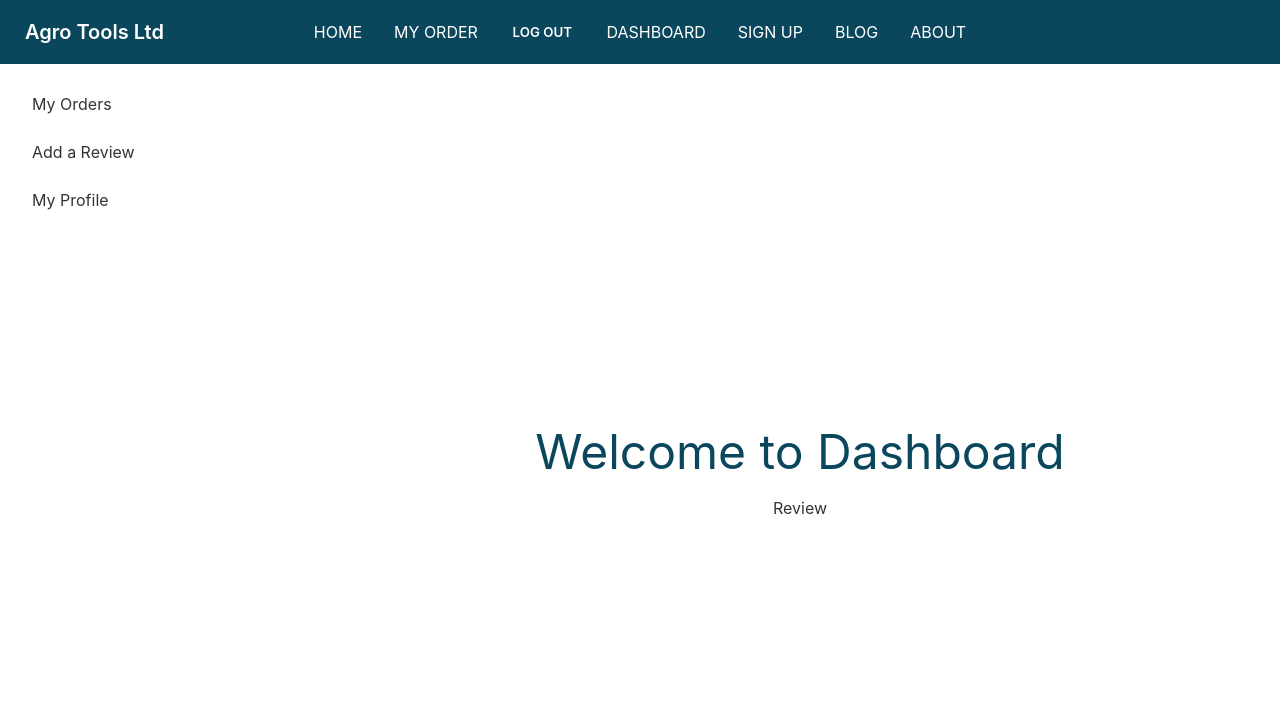
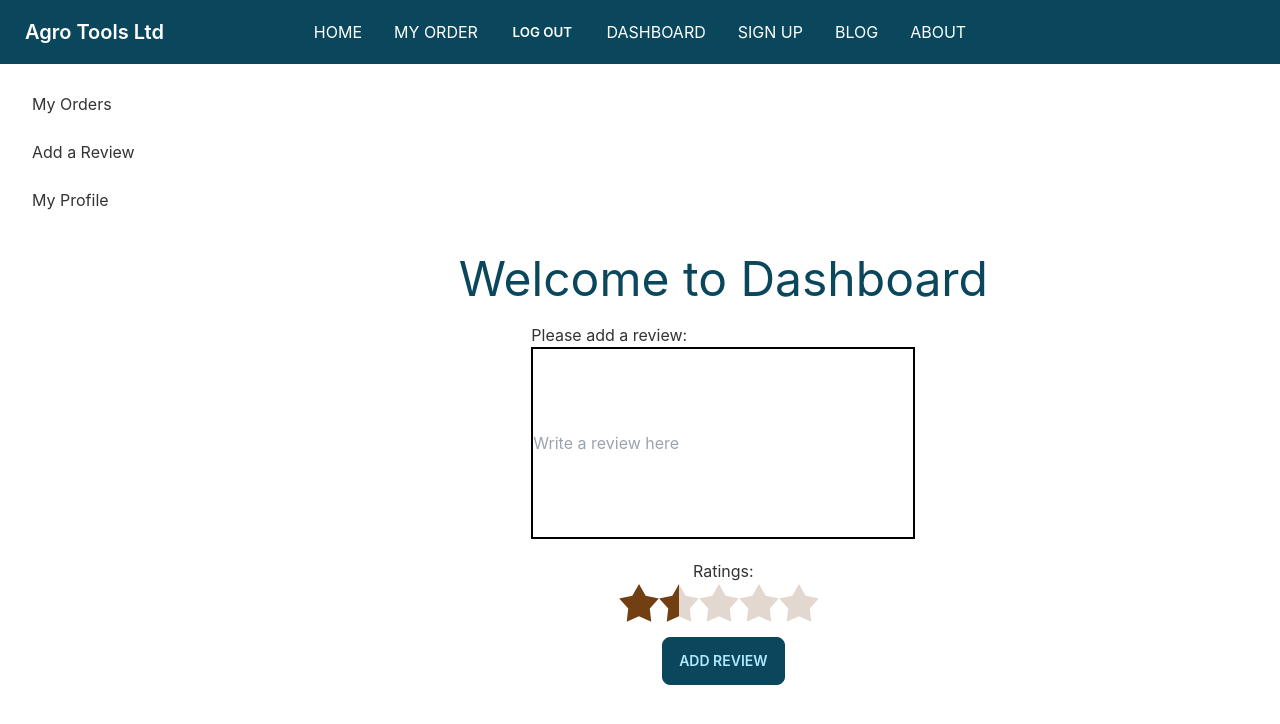
Before and after one commit to Mahbub-Sajon/agro-tools-ltd-client, a React (Create React App) app: page /dashboard/review in a window 1280 px wide. Shown: the top 724 px of the page. Built offline with nearby package versions, Linux system fonts and the light colour scheme; no server answers; sample sign-in values are in the browser's storage.

Commit message:
review added

```diff
--- /dev/null
+++ b/src/Pages/Components/CustomerReview/CustomerReview.js
@@ -0,0 +1,38 @@
+import axios from 'axios';
+import React, { useEffect, useState } from 'react';
+
+const CustomerReview = () => {
+    const [reviews, setReviews] = useState([]);
+    useEffect(() => {
+        const getReviews = async () => {
+            const url = "http://localhost:5000/review";
+            const {data} = await axios.get(url);
+            setReviews(data.slice(-3));
+        }
+        getReviews();
+    },[])
+    return (
+        <div>
+             <h3 className='text-xl text-center'>Customer Ratings</h3>
+            <div className='grid grid-cols-1 md:grid-cols-2 lg:grid-cols-3 gap-4 mb-5'>
+
+            {
+                reviews.map(review =>
+                    <div
+                    key={review._id}
+                    >
+
+                    <h2>{review.user}</h2>
+                    <h2>{review.email}</h2>
+                    <h2>{review.textReview}</h2>
+                    <h2>{review.starReview}</h2>
+
+                    </div>
+                    )
+            }
+        </div>
+        </div>
+    );
+};
+
+export default CustomerReview;
--- a/src/Pages/Components/Review/Review.js
+++ b/src/Pages/Components/Review/Review.js
@@ -1,9 +1,57 @@
-import React from 'react';
+import React, { useState } from 'react';
+import { useAuthState } from 'react-firebase-hooks/auth';
+import { useParams } from 'react-router-dom';
+import auth from '../../../firebase.init';
+import axios from 'axios';
+
 
 const Review = () => {
+    const {id} = useParams();
+    const [user, loading] = useAuthState(auth);
+    const [reviews,setReviews] = useState({});
+
+    const handleReview = event =>{
+        event.preventDefault();
+        const review ={
+            user: user.displayName,
+            email:user.email,
+            textReview: event.target.review.value,
+            startReview: event.target.rating.value
+        }
+        axios.post('http://localhost:5000/review' , review)
+        .then(response => {
+           const {data} = response;
+        });
+        event.target.reset();
+        alert('Review Added!')
+    }
     return (
+
         <div>
-            <h1>Review</h1>
+            <h2>Please add a review:</h2>
+
+            <form className='my-auto' onSubmit={handleReview}>
+                <input className=' border-2 w-96 h-48 border-black' type="text" placeholder='Write a review here' name='review' />
+                <br />
+                <h2 className='text-center mt-5'>Ratings:</h2>
+                <div className="rating rating-lg rating-half ml-20">
+
+
+                    <input type="radio" name="rating" class="rating-hidden" />
+                    <input type="radio" name="rating" class="bg-yellow-900 mask mask-star-2 mask-half-1" />
+                    <input type="radio" name="rating" class="bg-yellow-900 mask mask-star-2 mask-half-2" />
+                    <input type="radio" name="rating" class="bg-yellow-900 mask mask-star-2 mask-half-1" checked />
+                    <input type="radio" name="rating" class="bg-yellow-900 mask mask-star-2 mask-half-2" />
+                    <input type="radio" name="rating" class="bg-yellow-900 mask mask-star-2 mask-half-1" />
+                    <input type="radio" name="rating" class="bg-yellow-900 mask mask-star-2 mask-half-2" />
+                    <input type="radio" name="rating" class="bg-yellow-900 mask mask-star-2 mask-half-1" />
+                    <input type="radio" name="rating" class="bg-yellow-900 mask mask-star-2 mask-half-2" />
+                    <input type="radio" name="rating" class="bg-yellow-900 mask mask-star-2 mask-half-1" />
+                    <input type="radio" name="rating" class="bg-yellow-900 mask mask-star-2 mask-half-2" />
+                </div>
+                <br />
+                <input className='grid my-2 mx-auto btn btn-primary ' type="submit" value='Add Review' />
+            </form>
         </div>
     );
 };
--- a/src/Pages/Dashboard/Dashboard.js
+++ b/src/Pages/Dashboard/Dashboard.js
@@ -13,7 +13,7 @@ const Dashboard = () => {
   </div>
   <div class="drawer-side">
     <label for="my-drawer-2" class="drawer-overlay"></label>
-    <ul class="menu p-4 overflow-y-auto w-80 bg-base-100 text-base-content">
+    <ul class="menu p-4 overflow-y-auto w-42 bg-base-100 text-base-content">
       {/* <!-- Sidebar content here --> */}
       <li><Link to='/my-order'>My Orders</Link></li>
       <li><Link to='/dashboard/review'>Add a Review</Link></li>
--- a/src/Pages/Home/Home.js
+++ b/src/Pages/Home/Home.js
@@ -1,5 +1,6 @@
 import React from 'react';
 import Banner from '../Components/Banner/Banner';
+import CustomerReview from '../Components/CustomerReview/CustomerReview';
 import Products from '../Components/Products/Products';
 import Footer from '../Shared/Footer/Footer';
 
@@ -13,7 +14,7 @@ const Home = () => {
 
 
 
-
+            <CustomerReview></CustomerReview>
             <Footer></Footer>
         </div>
     );
```
